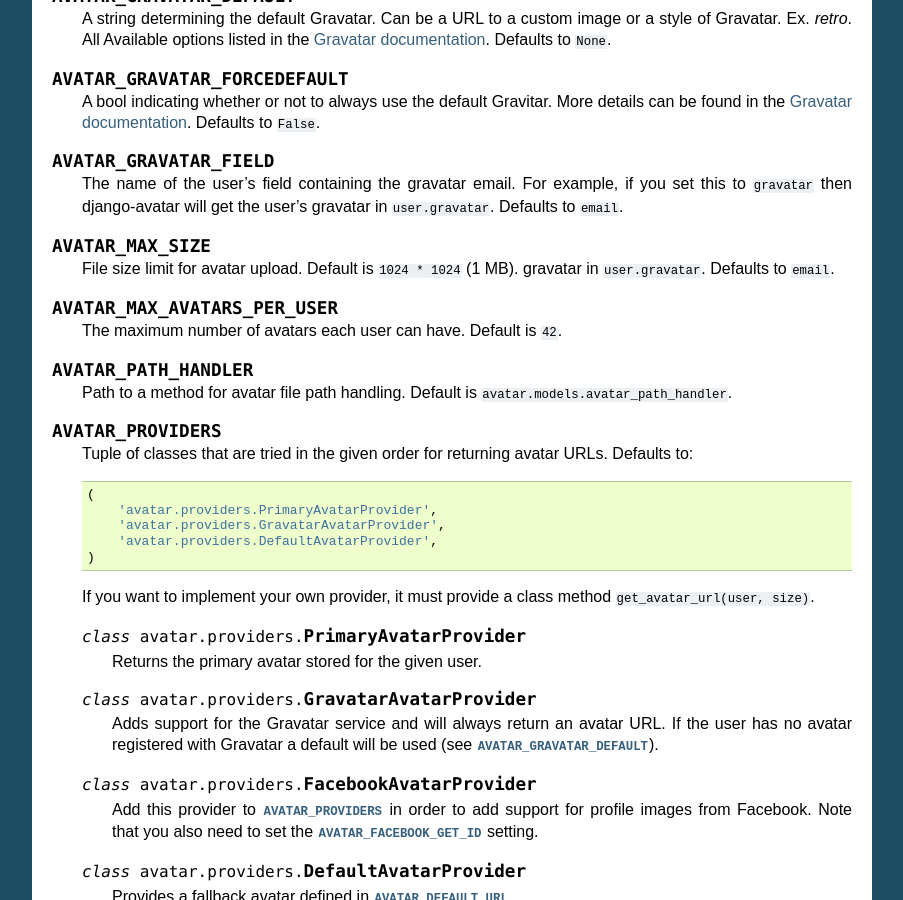
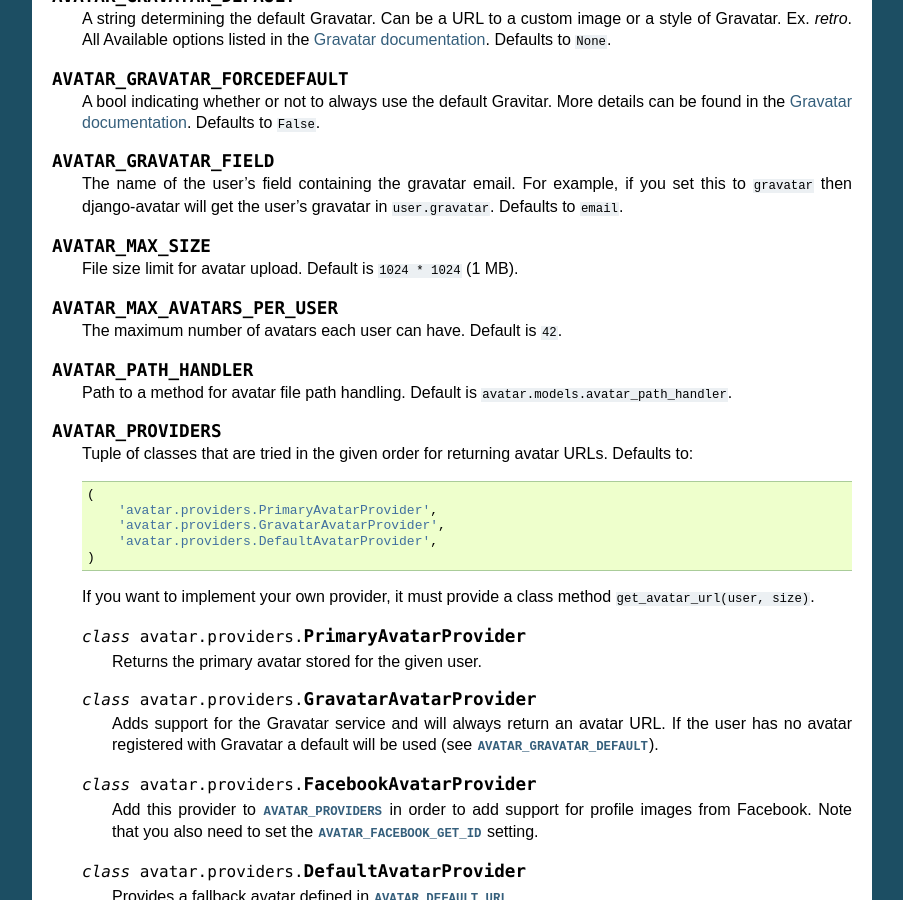
Before and after one commit to jazzband/django-avatar, a Sphinx documentation site: the page built from docs/index.txt, in a window 1280 px wide and 900 px high, scrolled down 2337 px. Shown: the whole window, without its empty margins (198-1101 px from the left). Built offline with Sphinx 7.4.7, drawn with Linux system fonts in a browser that asks for light colours.

Commit message:
fix copy-paste error

```diff
--- a/docs/index.txt
+++ b/docs/index.txt
@@ -156,7 +156,6 @@
 .. py:data:: AVATAR_MAX_SIZE
 
     File size limit for avatar upload. Default is ``1024 * 1024`` (1 MB).
-    gravatar in ``user.gravatar``. Defaults to ``email``.
 
 .. py:data:: AVATAR_MAX_AVATARS_PER_USER
 
```
